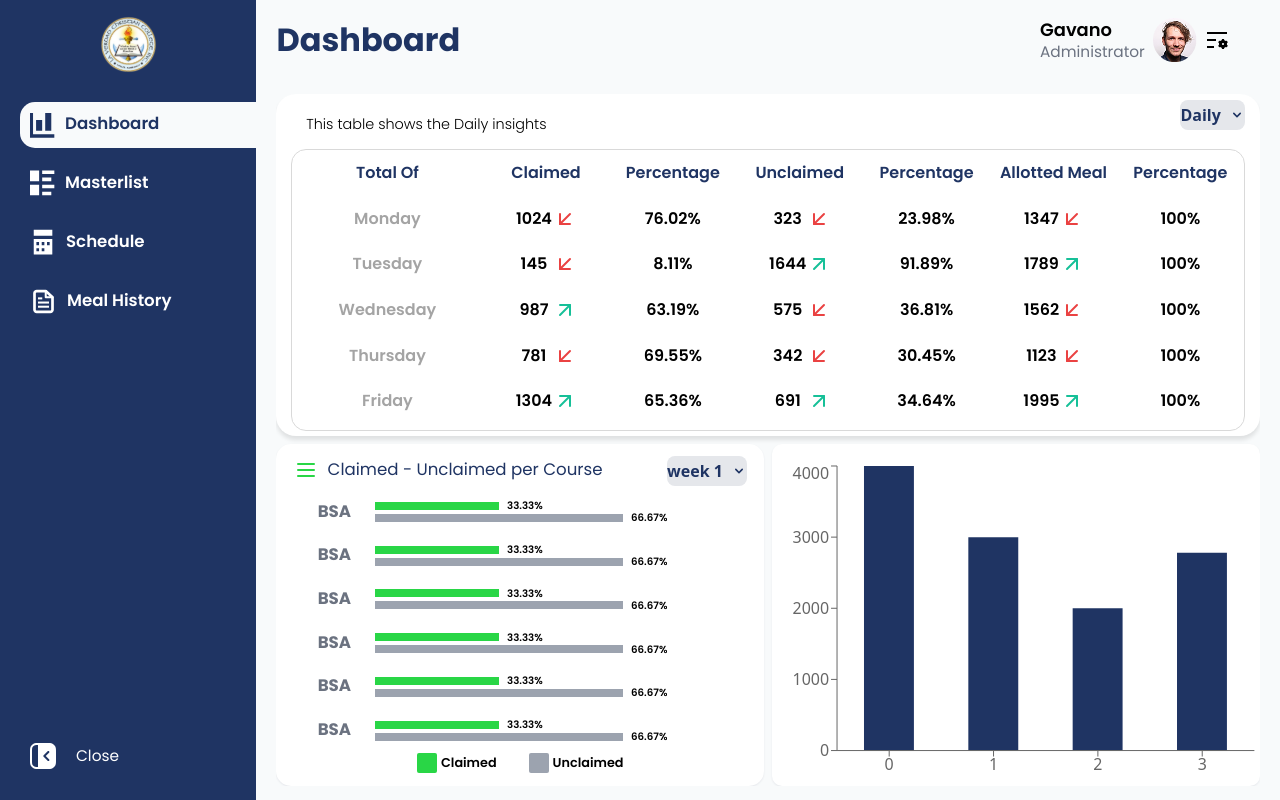
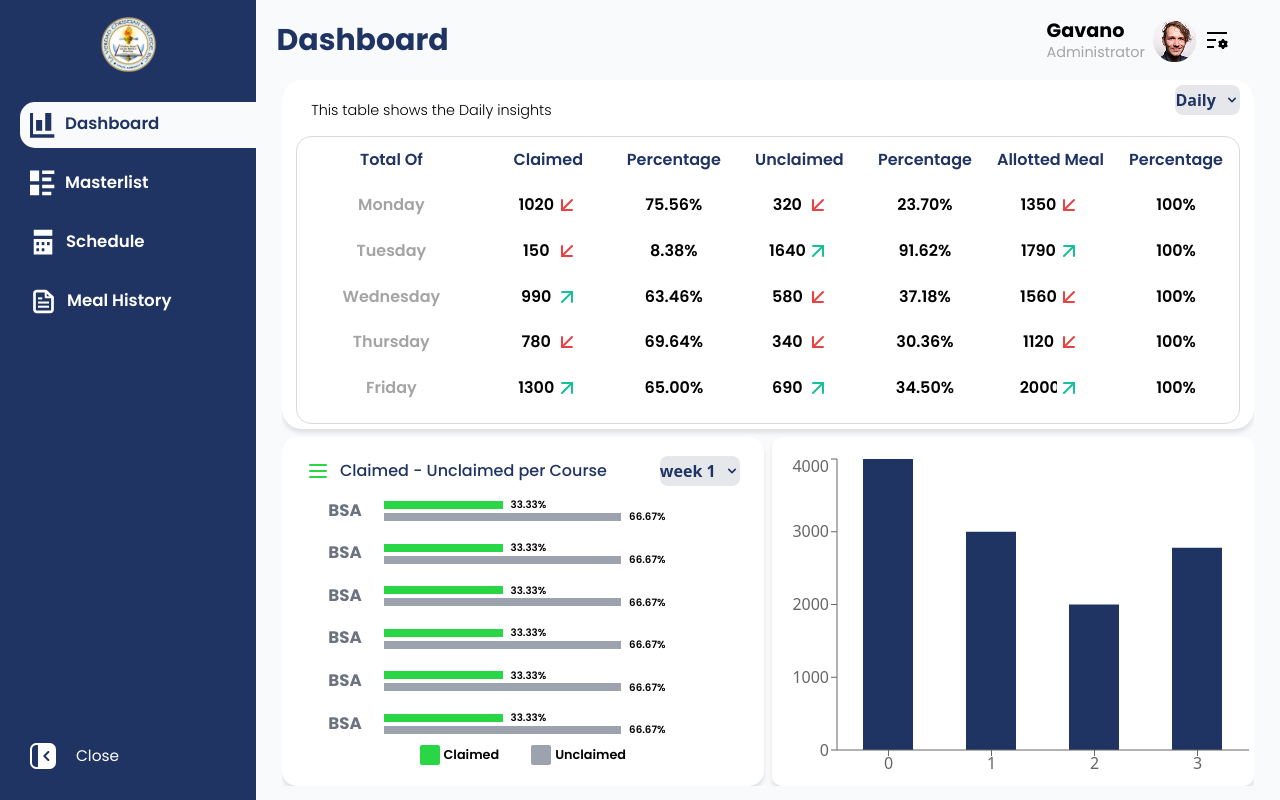
Before and after one commit to Fourthhy/free-lunch-eligibility-check, a React (Vite) app: page /dashboard in a window 1280 px wide. Built offline with nearby package versions, Linux system fonts and the light colour scheme.

Commit message:
Implementation: Dashboard Shadow FIx

```diff
--- a/src/pages/admin/DashboardData.jsx
+++ b/src/pages/admin/DashboardData.jsx
@@ -38,7 +38,7 @@ export default function DashboardData() {
 
         return (
             <>
-                <div className="w-[100%] h-[100%] flex items-center justify-center">
+                <div className="w-[100%] h-[100%] flex justify-center">
                     <div className="w-[18%] h-[100%] flex items-center justify-center">
                         <p className="font-Poppins text-[1.3vw] font-bold text-gray-500">
                             {programName}
@@ -70,13 +70,13 @@ export default function DashboardData() {
         <>
             <div className="w-[100%] h-[100%]">
 
-                <div className="h-[10%]">
+                <div className="h-[10%] w-[100%]">
                     <Header pageName={"Dashboard"} />
                 </div>
 
-                <div className="h-[90%] flex items-center justify-center">
-                    <div className="h-[96%] w-[96%]">
-                        <div className="grid grid-cols-2 grid-rows-2 h-[100%] w-[100%] gap-2">
+                <div className="h-[90%] w-[100%]">
+                    <div className="h-[98%] w-[100%] flex items-center justify-center">
+                        <div className="grid grid-cols-2 grid-rows-2 h-[100%] w-[95%] gap-2">
 
                             <div className="col-span-2 row-span-1 h-[100%] w-[100%] flex flex-col items-center justify-center bg-white rounded-[20px] shadow-[0_4px_4px_rgba(0,0,0,0.10)]">
                                 <div className="w-[97%] h-[97%] flex flex-col">
@@ -144,7 +144,7 @@ export default function DashboardData() {
                                                 const previousDay = index > 0 ? dataFilter[index - 1] : null;
 
                                                 return (
-                                                    <div className="w-[100%] h-[5.71vh] flex items-center justify-center" key={item.globalId}>
+                                                    <div className="w-[100%] h-[5.71vh] flex items-center justify-center" key={item.id}>
 
                                                         <div className="w-[20%] h-[100%] flex items-center justify-center">
                                                             <span className="text-[1rem] font-semibold font-Poppins text-[#A4A4A4]">
@@ -223,12 +223,12 @@ export default function DashboardData() {
                                 </div>
                             </div>
 
-                            <div className=" h-[100%] w-[100%] bg-white rounded-[15px] flex justify-center items-center shadow-sm shadow-gray-200">
+                            <div className="p-2 h-[100%] w-[100%] bg-white rounded-[15px] flex justify-center items-center shadow-[0_4px_4px_rgba(0,0,0,0.10)]">
                                 <div className="w-[93%] h-[96%]">
                                     <div className="h-[12%] w-[100%] flex items-center justify-between">
                                         <div className="flex items-center justify-center">
                                             <Menu color="#29d646" />
-                                            <p className="font-Poppins text-[1.3vw] text-black-700 text-[#1F3463] pl-[10px]">
+                                            <p className="font-Poppins text-[1rem] font-medium text-[#1F3463] pl-[10px]">
                                                 Claimed - Unclaimed per Course
                                             </p>
 
@@ -268,7 +268,7 @@ export default function DashboardData() {
                                 </div>
                             </div>
 
-                            <div className=" h-[100%] w-[100%] flex items-end justify-center bg-white rounded-[10px] shadow-sm shadow-gray-200">
+                            <div className=" h-[100%] w-[100%] flex items-end justify-center bg-white rounded-[10px] shadow-[0_4px_4px_rgba(0,0,0,0.10)]">
                                 <Chart />
                             </div>
                         </div>
--- a/src/pages/admin/Dashboard_Components/Header.jsx
+++ b/src/pages/admin/Dashboard_Components/Header.jsx
@@ -1,5 +1,5 @@
 import { Search } from "lucide-react"
-
+import { RiListSettingsFill } from "react-icons/ri";
 
 export default function Header({ pageName }) {
     return (
@@ -7,7 +7,7 @@ export default function Header({ pageName }) {
             <div className="h-[100%] flex items-end justify-between overflow-y-visible">
 
                 <div className="ml-[2%] flex items-center h-[100%]">
-                    <p className="font-Poppins text-[#1F3463] text-[2.5vw] font-bold overflow white-space text-overflow">
+                    <p className="font-Poppins text-[#1F3463] text-[1.875rem] font-bold overflow white-space text-overflow">
                         {pageName}
                     </p>
                 </div>
@@ -27,14 +27,12 @@ export default function Header({ pageName }) {
                 <div className="mr-[5%] h-[100%] flex items-center">
                     <div className="flex items-center gap-2">
                         <div className="flex flex-col justify-center">
-                            <p className="font-Poppins text-[1.4vw] font-semibold text-black">Gavano</p>
-                            <p className="font-Poppins text-[1.2vw] text-gray-500 mt-[-4px]">Administrator</p>
+                            <p className="font-Poppins text-[1.2rem] font-bold text-black">Gavano</p>
+                            <p className="font-Poppins text-[0.9rem] text-[#A4A4A4] mt-[-4px]">Administrator</p>
                         </div>
                         <img src="/user_profile.png" alt="user profile" />
                         <div>
-                            <svg width="24" height="24" viewBox="0 0 24 24" fill="none" xmlns="http://www.w3.org/2000/svg">
-                                <path d="M2 18H9V20H2V18ZM2 11H11V13H2V11ZM2 4H22V6H2V4ZM20.674 13.025L21.83 12.634L22.83 14.366L21.914 15.171C22.0298 15.7176 22.0298 16.2824 21.914 16.829L22.83 17.634L21.83 19.366L20.674 18.975C20.2589 19.3488 19.77 19.6316 19.239 19.805L19 21H17L16.76 19.804C16.2293 19.6305 15.7408 19.3477 15.326 18.974L14.17 19.366L13.17 17.634L14.086 16.829C13.9702 16.2824 13.9702 15.7176 14.086 15.171L13.17 14.366L14.17 12.634L15.326 13.025C15.736 12.655 16.224 12.37 16.761 12.195L17 11H19L19.24 12.196C19.7707 12.3696 20.2592 12.6523 20.674 13.026M18 17C18.2652 17 18.5196 16.8946 18.7071 16.7071C18.8946 16.5196 19 16.2652 19 16C19 15.7348 18.8946 15.4804 18.7071 15.2929C18.5196 15.1054 18.2652 15 18 15C17.7348 15 17.4804 15.1054 17.2929 15.2929C17.1054 15.4804 17 15.7348 17 16C17 16.2652 17.1054 16.5196 17.2929 16.7071C17.4804 16.8946 17.7348 17 18 17Z" fill="black" />
-                            </svg>
+                            <RiListSettingsFill color="#000000" size="24px"/>
                         </div>
                     </div>
                 </div>
--- a/src/sample-data/daily.json
+++ b/src/sample-data/daily.json
@@ -3,40 +3,40 @@
         "globalId": "daily-1",
         "id": 1,
         "dayName": "Monday",
-        "allotted": 1347,
-        "claimed": 1024,
-        "unclaimed": 323
+        "allotted": 1350,
+        "claimed": 1020,
+        "unclaimed": 320
     },
     {
         "globalId": "daily-2",
         "id": 2,
         "dayName": "Tuesday",
-        "allotted": 1789,
-        "claimed": 145,
-        "unclaimed": 1644
+        "allotted": 1790,
+        "claimed": 150,
+        "unclaimed": 1640
     },
     {
         "globalId": "daily-3",
         "id": 3,
         "dayName": "Wednesday",
-        "allotted": 1562,
-        "claimed": 987,
-        "unclaimed": 575
+        "allotted": 1560,
+        "claimed": 990,
+        "unclaimed": 580
     },
     {
         "globalId": "daily-4",
         "id": 4,
         "dayName": "Thursday",
-        "allotted": 1123,
-        "claimed": 781,
-        "unclaimed": 342
+        "allotted": 1120,
+        "claimed": 780,
+        "unclaimed": 340
     },
     {
         "globalId": "daily-5",
         "id": 5,
         "dayName": "Friday",
-        "allotted": 1995,
-        "claimed": 1304,
-        "unclaimed": 691
+        "allotted": 2000,
+        "claimed": 1300,
+        "unclaimed": 690
     }
 ]
```
